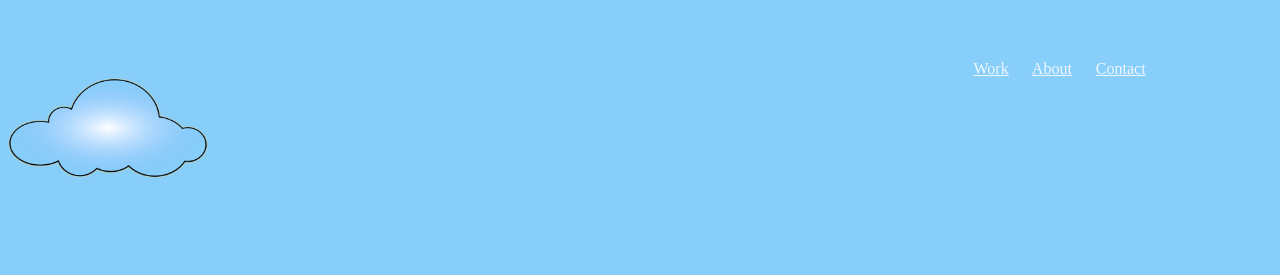
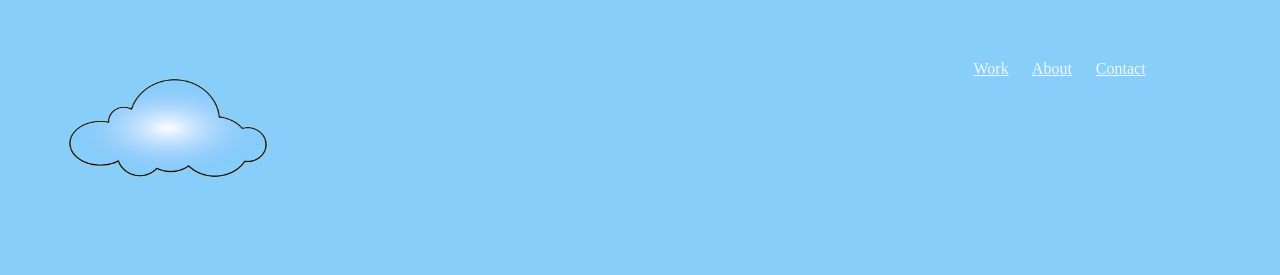
Before and after one commit to skssameer/Portfolio, a plain HTML site: page index.html in a window 1280 px wide. Shown: the top 275 px of the page. Drawn offline with Linux system fonts and the light colour scheme.

Commit message:
new chng added

```diff
--- a/index.html
+++ b/index.html
@@ -13,7 +13,7 @@
         <a href="" class="anchor">About</a>&nbsp;&nbsp;&nbsp;&nbsp;&nbsp;
         <a href="" class="anchor">Contact</a></nav>
     <div class="d1"> <h1> I am Sameer</h1><br><h3>a web developer</h3></div>
-    <div class="d2"><img src="/images/cloud2.png" alt="" class="img1"></div>
+    <div class="d2"><img src="images/cloud2.png" alt="" class="img1"></div>
 
 </body>
 </html>
--- a/style.css
+++ b/style.css
@@ -32,5 +32,6 @@ body{
 .img1{
     height: 100px;
     width: 200px;
-
+    visibility: visible;
+    margin-left: 30%;
 }
```
